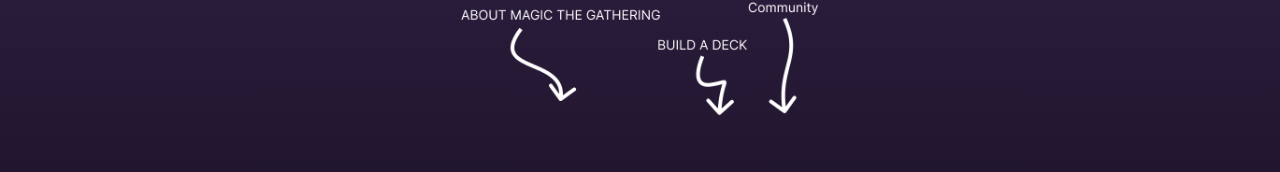
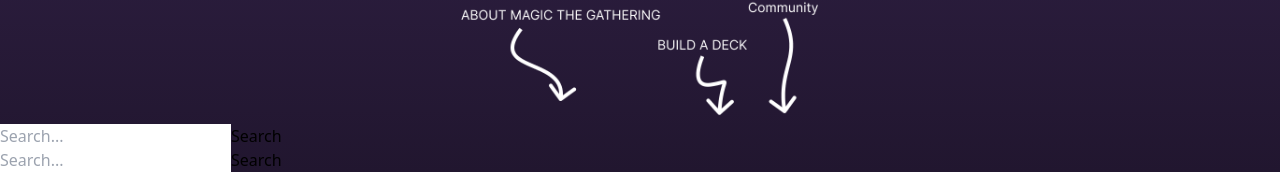
Before and after one commit to chas-academy/u08-business-idea-wepushonsave, a React (Vite) app in the folder frontend/: page / in a window 1280 px wide. Shown: the part 628-800 px from the top of the page. Built offline with nearby package versions, Linux system fonts and the light colour scheme.

Commit message:
Top Commanders and Top Commanders in themes are no ready and good to go need some fixing when we know where exactly its going to be

```diff
--- a/frontend/src/App.tsx
+++ b/frontend/src/App.tsx
@@ -1,7 +1,13 @@
 /* eslint-disable react/react-in-jsx-scope */
 
+import SearchComponent from "./mtgtombapi/algoritm/comRec.tsx";
+import SearchThemeComponent from "./mtgtombapi/algoritm/themeRec.tsx";
+
 function App() {
-  return <></>;
+  return <>
+    <SearchComponent></SearchComponent>
+    <SearchThemeComponent></SearchThemeComponent>
+  </>;
 }
 
 export default App;
--- a/frontend/src/mtgtombapi/algoritm/comRec.tsx
+++ b/frontend/src/mtgtombapi/algoritm/comRec.tsx
@@ -0,0 +1,30 @@
+import { useState } from "react";
+
+const SearchComponent = () => {
+    const [searchQuery, setSearchQuery] = useState('');
+    const [searchResult, setSearchResult]: any = useState([]);
+
+    const handleSearch = async () => {
+        const encodedSearch = encodeURIComponent(searchQuery);
+        const url = `https://MTGTombAPI.onrender.com/api/recommendation/${encodedSearch}`;
+        console.log('Encoded URL:', url);
+        const response = await fetch(url);
+        const result:any = await response.json();
+        setSearchResult(result);
+        console.log(result);
+    };
+
+    return (
+        <div>
+            <input
+                type="text"
+                value={searchQuery}
+                onChange={(e) => setSearchQuery(e.target.value)}
+                placeholder="Search..."
+            />
+            <button onClick={handleSearch}>Search</button>
+        </div>
+    );
+};
+
+export default SearchComponent;
--- a/frontend/src/mtgtombapi/algoritm/themeRec.tsx
+++ b/frontend/src/mtgtombapi/algoritm/themeRec.tsx
@@ -0,0 +1,30 @@
+import { useState } from "react";
+
+const SearchThemeComponent = () => {
+    const [searchQuery, setSearchQuery] = useState('');
+    const [searchResult, setSearchResult]: any = useState([]);
+
+    const handleSearch = async () => {
+        const encodedSearch = encodeURIComponent(searchQuery);
+        const url = `https://MTGTombAPI.onrender.com/api/theme/recommendation/${encodedSearch}`;
+        console.log('Encoded URL:', url);
+        const response = await fetch(url);
+        const result:any = await response.json();
+        setSearchResult(result);
+        console.log(result);
+    };
+
+    return (
+        <div>
+            <input
+                type="text"
+                value={searchQuery}
+                onChange={(e) => setSearchQuery(e.target.value)}
+                placeholder="Search..."
+            />
+            <button onClick={handleSearch}>Search</button>
+        </div>
+    );
+};
+
+export default SearchThemeComponent;
```
